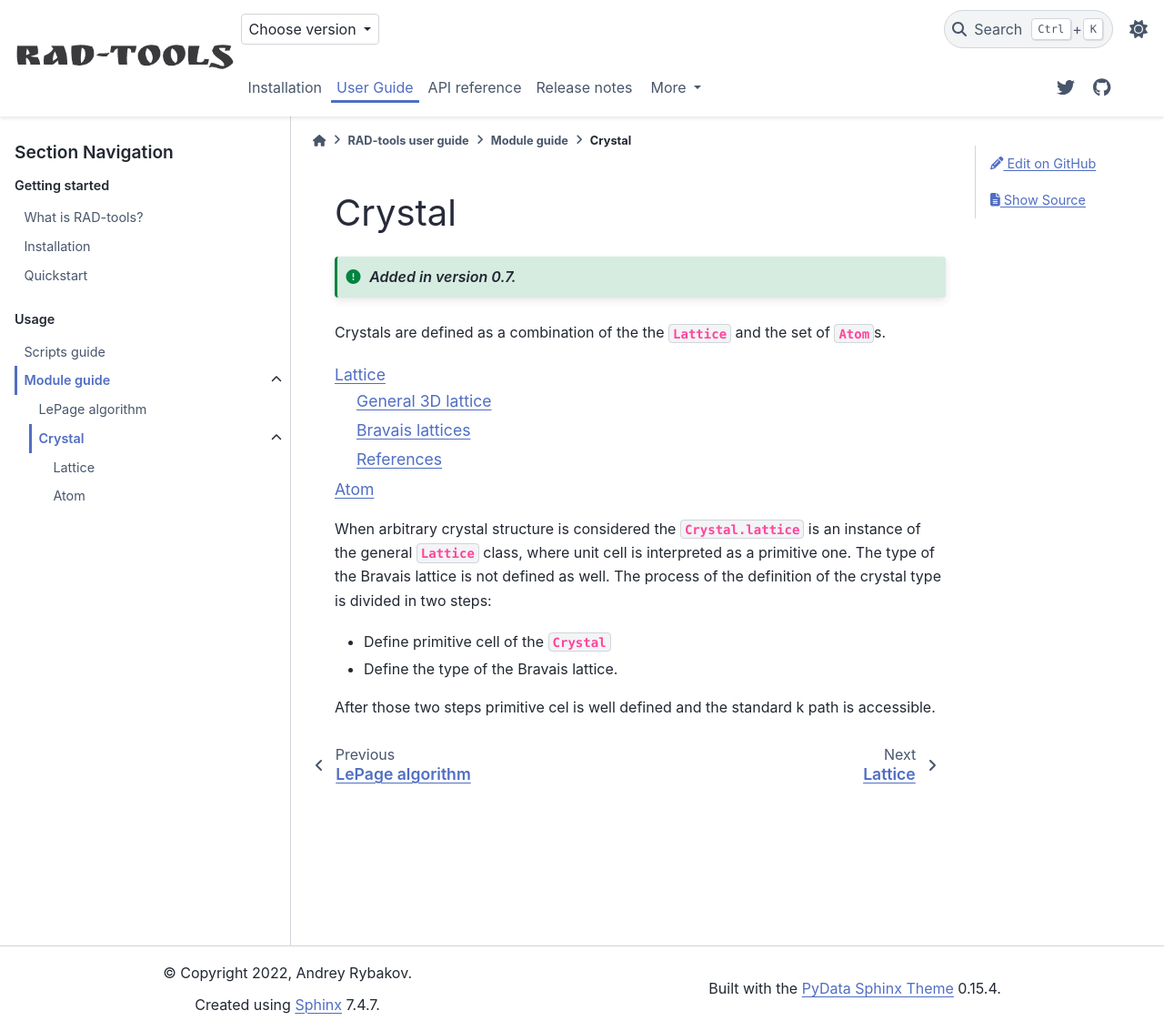
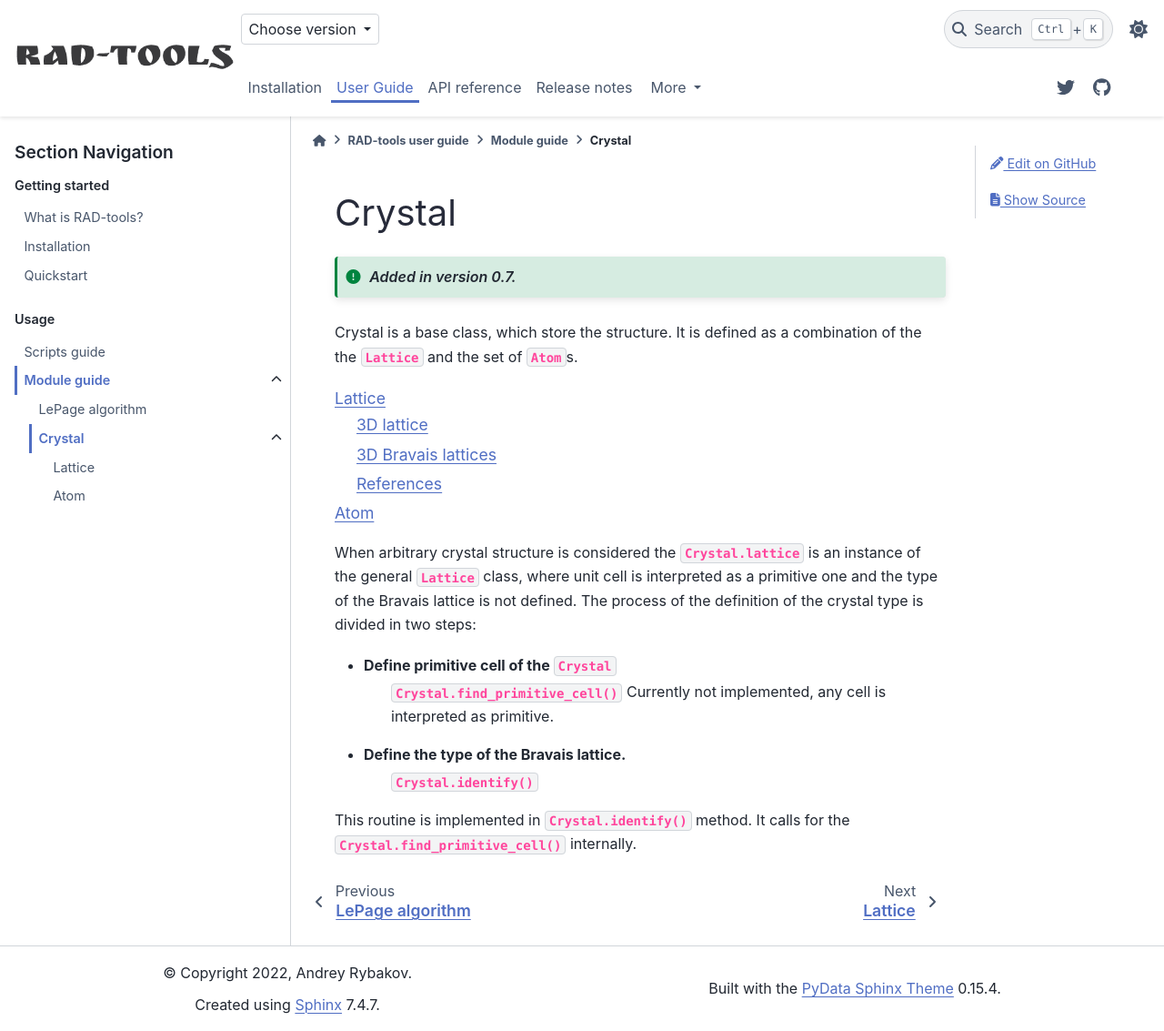
Before and after one commit to adrybakov/rad-tools, a Sphinx documentation site: the page built from docs/source/user-guide/module/crystal/index.rst, in a window 1280 px wide and 1133 px high. Shown: the whole window at 91% size. Built offline with Sphinx 7.4.7 and the PyData theme 0.15.4, drawn with Linux system fonts in a browser that asks for light colours; comment, search, counter and statistics services are not loaded.

```diff
--- a/docs/source/_templates/autosummary/class.rst
+++ b/docs/source/_templates/autosummary/class.rst
@@ -4,8 +4,21 @@
 
 .. autoclass:: {{ objname }}
 
+   {% block attributes %}
+   {% if attributes %}
+   .. rubric:: {{ _('Properties') }}
+
+   .. autosummary::
+      :toctree:
+   {% for item in attributes %}
+      {%- if not item.startswith('_') %}
+      ~{{ name }}.{{ item }}
+      {%- endif -%}
+   {%- endfor %}
+   {% endif %}
+   {% endblock %}
+
    {% block methods %}
-
    {% if methods %}
    .. rubric:: {{ _('Methods') }}
 
@@ -18,17 +31,3 @@
    {%- endfor %}
    {% endif %}
    {% endblock %}
-
-   {% block attributes %}
-   {% if attributes %}
-   .. rubric:: {{ _('Attributes') }}
-
-   .. autosummary::
-      :toctree:
-   {% for item in attributes %}
-      {%- if not item.startswith('_') %}
-      ~{{ name }}.{{ item }}
-      {%- endif -%}
-   {%- endfor %}
-   {% endif %}
-   {% endblock %}
--- a/docs/source/api/index.rst
+++ b/docs/source/api/index.rst
@@ -22,7 +22,7 @@ In the examples across the documentation it is expected to be imported in that w
 .. toctree::
    :maxdepth: 2
 
-   crystal
+   crystal/index
    dos
    exchange
    io
--- a/docs/source/user-guide/module/crystal/index.rst
+++ b/docs/source/user-guide/module/crystal/index.rst
@@ -8,7 +8,8 @@ Crystal
 
 .. currentmodule:: radtools
 
-Crystals are defined as a combination of the the :py:class:`.Lattice` and the set of
+Crystal is a base class, which store the structure.
+It is defined as a combination of the the :py:class:`.Lattice` and the set of
 :py:class:`.Atom`\ s.
 
 .. toctree::
@@ -19,11 +20,15 @@ Crystals are defined as a combination of the the :py:class:`.Lattice` and the se
 
 
 When arbitrary crystal structure is considered the :py:attr:`.Crystal.lattice` is an instance of
-the general :py:class:`.Lattice` class, where unit cell is interpreted as a primitive one.
-The type of the Bravais lattice is not defined as well.
+the general :py:class:`.Lattice` class, where unit cell is interpreted as a primitive one
+and the type of the Bravais lattice is not defined.
 The process of the definition of the crystal type is divided in two steps:
 
 * Define primitive cell of the :py:class:`.Crystal`
+    :py:meth:`.Crystal.find_primitive_cell`
+    Currently not implemented, any cell is interpreted as primitive.
 * Define the type of the Bravais lattice.
+    :py:meth:`.Crystal.identify`
 
-After those two steps primitive cel is well defined and the standard k path is accessible.
+This routine is implemented in :py:meth:`.Crystal.identify` method. It calls for the
+:py:meth:`.Crystal.find_primitive_cell` internally.
```
Also changed, not shown: docs/source/api/crystal/atom.rst (added, +33 -0 lines), docs/source/api/crystal/crystal.rst (added, +15 -0 lines), docs/source/api/crystal/index.rst (renamed from docs/source/api/crystal.rst, +9 -11 lines), docs/source/api/crystal/lattice.rst (added, +77 -0 lines), docs/source/user-guide/module/crystal/lattice.rst (+9 -4 lines), 6 other files.
